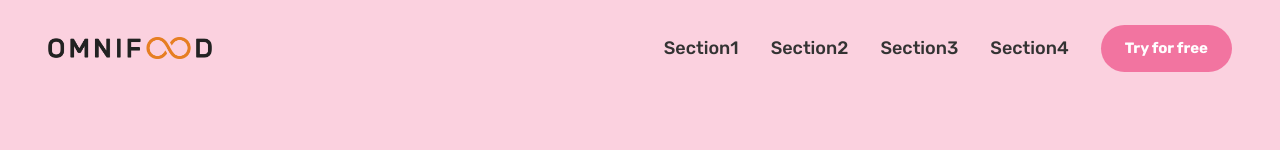
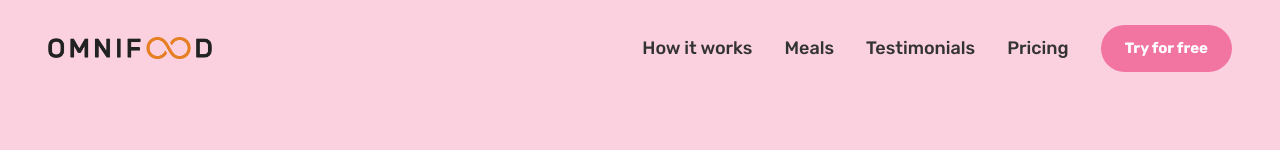
Before and after one commit to jerry75916/CSS, a plain HTML site: page Practice/Desktop/index.html in a window 1280 px wide. Shown: the top 150 px of the page. Drawn offline with nearby package versions, Linux system fonts and the light colour scheme; a web font is replaced by a local one.

Commit message:
update nav title

```diff
--- a/Practice/Desktop/index.html
+++ b/Practice/Desktop/index.html
@@ -22,10 +22,10 @@
       <img class="logo" alt="Omnifood logo" src="img/omnifood-logo.png" />
       <nav class="main-nav">
         <ul class="main-nav-list">
-          <li><a class="Main-nav-link" href="#">Section1</a></li>
-          <li><a class="Main-nav-link" href="#">Section2</a></li>
-          <li><a class="Main-nav-link" href="#">Section3</a></li>
-          <li><a class="Main-nav-link" href="#">Section4</a></li>
+          <li><a class="Main-nav-link" href="#">How it works</a></li>
+          <li><a class="Main-nav-link" href="#">Meals</a></li>
+          <li><a class="Main-nav-link" href="#">Testimonials</a></li>
+          <li><a class="Main-nav-link" href="#">Pricing</a></li>
           <li><a class="Main-nav-link nav-cta" href="#">Try for free</a></li>
         </ul>
       </nav>
```
